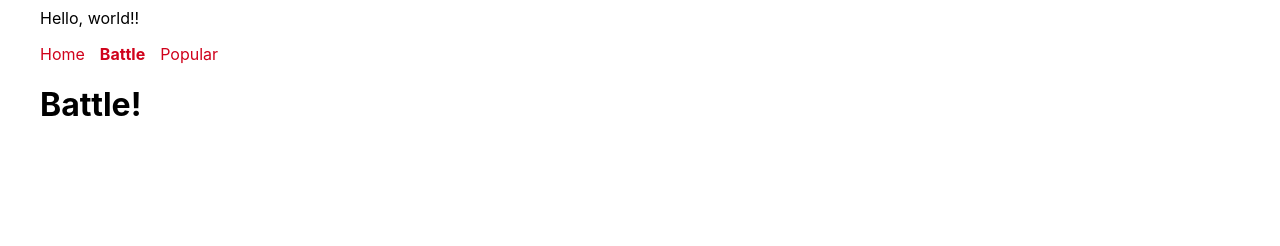
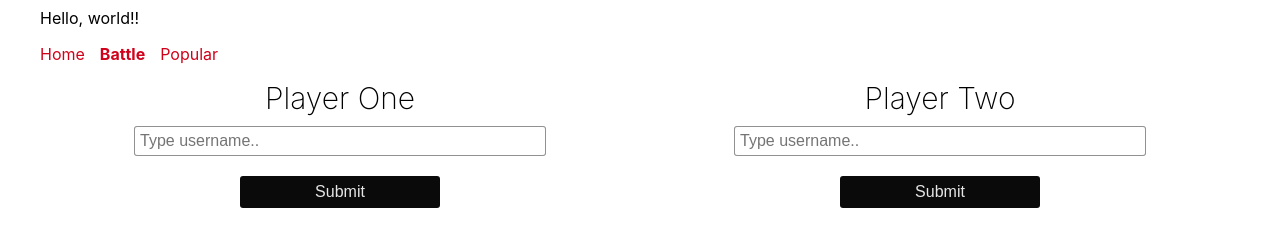
Before and after one commit to qaisjp/learn-react, a React app in the folder github-battle/: page /battle in a window 1280 px wide. Built offline with nearby package versions, Linux system fonts and the light colour scheme.

Commit message:
Forms and Encapsulation

```diff
--- a/github-battle/app/components/Battle.js
+++ b/github-battle/app/components/Battle.js
@@ -1,11 +1,109 @@
 import React from 'react';
+import PropTypes from 'prop-types';
 
-class Battle extends React.Component {
+class PlayerInput extends React.Component {
+    constructor() {
+        super();
+
+        this.state = {
+            username: '',
+        };
+
+        this.handleChange = this.handleChange.bind(this);
+        this.handleSubmit = this.handleSubmit.bind(this);
+    }
+
+    handleChange(e) {
+        const value = e.target.value;
+
+        this.setState(() => {
+            return {
+                username: value,
+            };
+        })
+    }
+
+    handleSubmit(e) {
+        e.preventDefault();
+
+        this.props.onSubmit(this.props.id, this.state.username);
+    }
+
     render() {
         return (
-            <h1>Battle!</h1>
+            <form className='column' onSubmit={this.handleSubmit}>
+                <label className='header' htmlFor='username'>
+                    {this.props.label}
+                </label>
+
+                <input
+                    id='username'
+                    placeholder='Type username..'
+                    type='text'
+                    autoComplete='off'
+                    value={this.state.username}
+                    onChange={this.handleChange}
+                />
+
+                <button
+                    className='button'
+                    type='submit'
+                    disabled={!this.state.username}
+                >Submit</button>
+            </form>
         );
     }
 }
 
+PlayerInput.propTypes = {
+    id: PropTypes.string.isRequired,
+    label: PropTypes.string.isRequired,
+    onSubmit: PropTypes.func.isRequired,
+};
+
+class Battle extends React.Component {
+    constructor(props) {
+        super();
+
+        this.state = {
+            playerOneName: '',
+            playerTwoName: '',
+            playerOneImage: null,
+            playerTwoImage: null,
+        };
+
+        this.handleSubmit = this.handleSubmit.bind(this);
+    }
+
+    render() {
+        return (
+            <div>
+                <div className='row'>
+                    {
+                        ['One', 'Two'].map(id => {
+                            const name = this.state[`player${id}Name`];
+                            return name ? null : <PlayerInput
+                                key={`player${id}`}
+                                id={`player${id}`}
+                                label={`Player ${id}`}
+                                onSubmit={this.handleSubmit}
+                            />;
+                        })
+                    }
+                </div>
+            </div>
+        );
+    }
+
+    handleSubmit(id, username) {
+        this.setState(() => {
+            var newState = {};
+            newState[`${id}Name`] = username;
+            newState[`${id}Image`] = `https://github.com/${username}.png?size=200`;
+
+            return newState;
+        });
+    }
+}
+
 export default Battle;
--- a/github-battle/app/index.css
+++ b/github-battle/app/index.css
@@ -78,6 +78,39 @@ a {
     align-items: center;
 }
 
+.row {
+    display: flex;
+    justify-content: space-around;
+}
+
+.column {
+    display: flex;
+    flex-direction: column;
+    width: 500px;
+    align-items: center;
+}
+
+.column input {
+    border-radius: 3px;
+    margin: 10px 0;
+    padding: 5px;
+    border: 1px solid rgba(0, 0, 0, 0.43);
+    font-size: 16px;
+    width: 80%;
+}
+
+.column label {
+    text-align: center;
+    font-size: 30px;
+    font-weight: 200;
+}
+
+.header {
+    text-align: center;
+    font-size: 30px;
+    font-weight: 200;
+}
+
 /* button stuff */
 
 .button {
```
